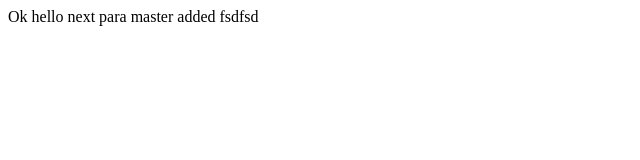
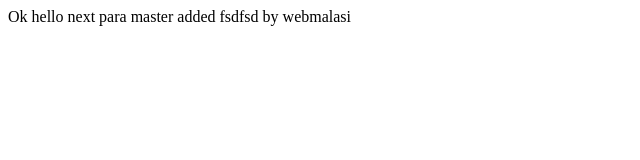
Before and after one commit to TechMalasi/demo20, a plain HTML site: page index.html in a window 1280 px wide. Shown: the whole page, without its empty margins (0-640 px from the left). Drawn offline with Linux system fonts and the light colour scheme.

Commit message:
Update index.html
by webmalasi

```diff
--- a/index.html
+++ b/index.html
@@ -3,4 +3,5 @@
             next para
             master added
             fsdfsd
+        by webmalasi
     </html>
```
